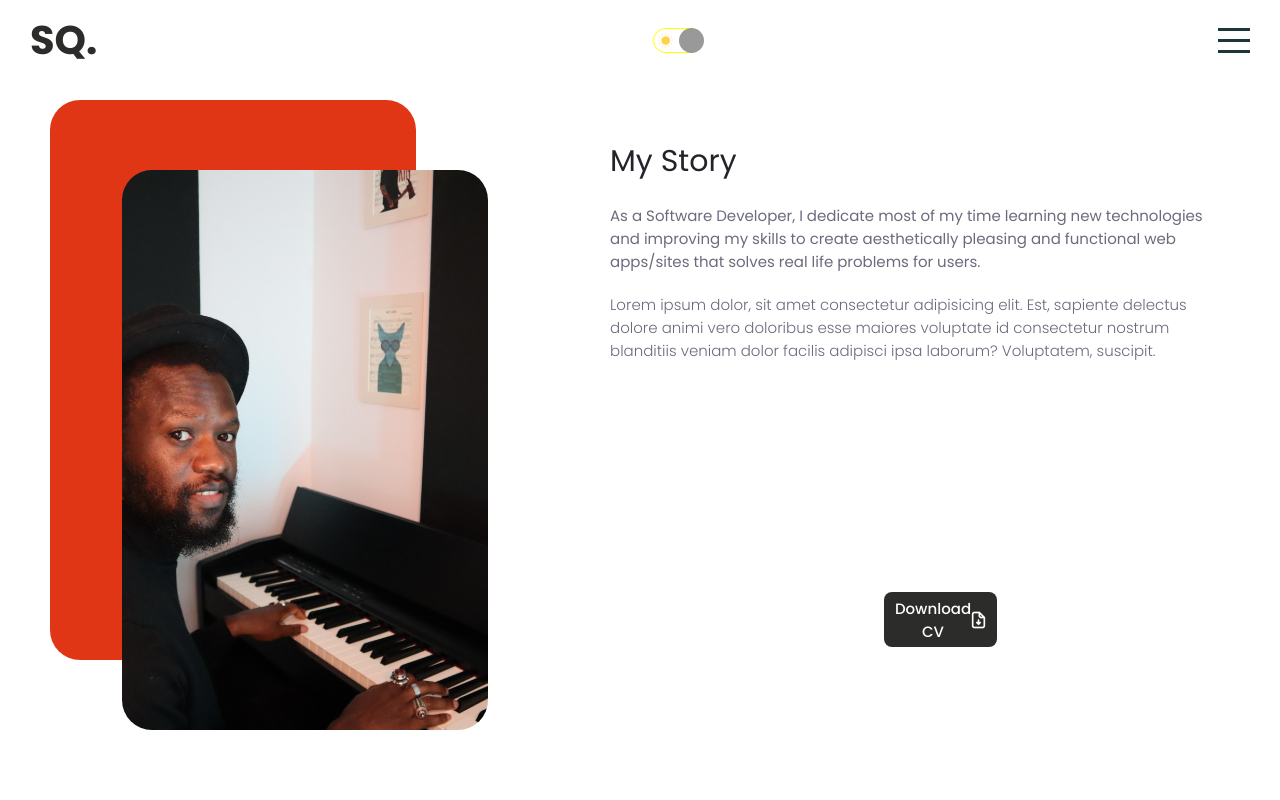
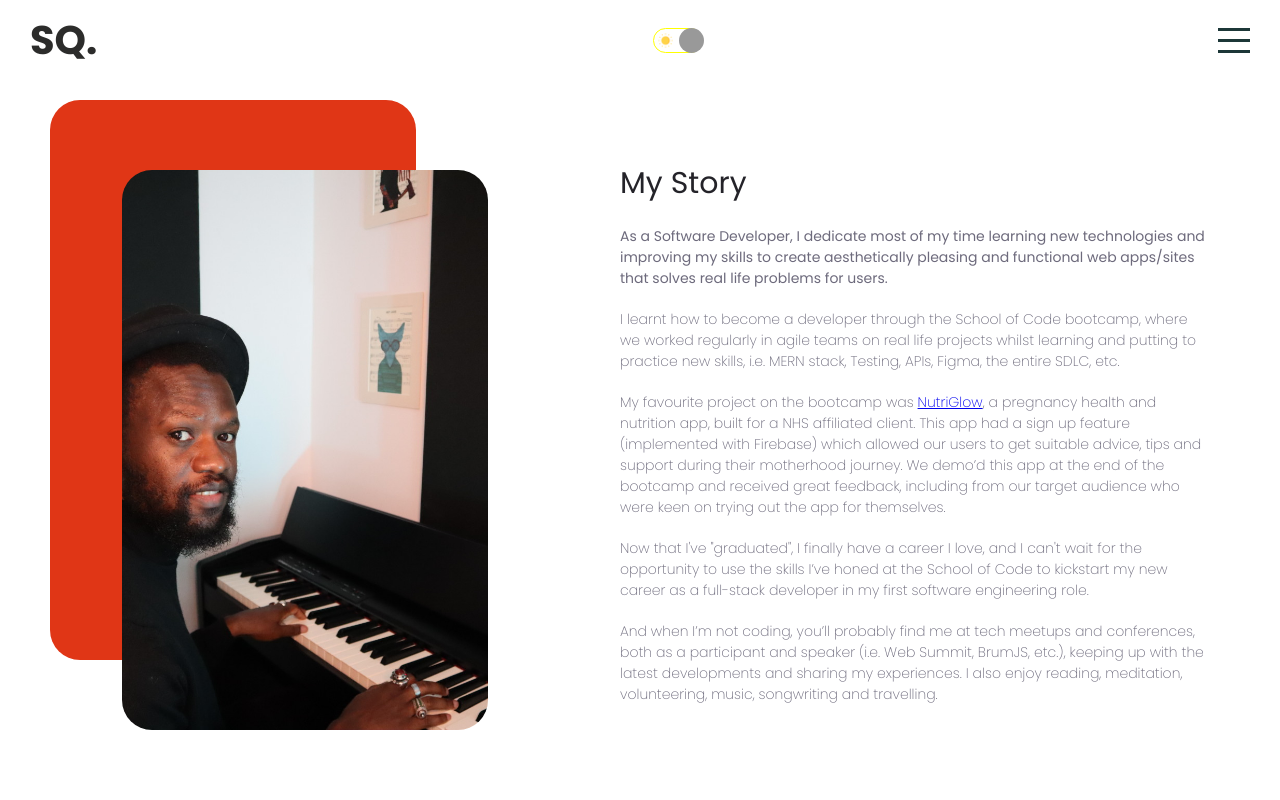
Before and after one commit to codewurld/my-portfolio-site, a React (Create React App) app: page /my-story in a window 1280 px wide. Shown: the top 800 px of the page. Built offline with nearby package versions, Linux system fonts and the light colour scheme.

Commit message:
attempted bug fix suggestion for failed netlify deployment

```diff
--- a/src/components/AboutMe/AboutMe.jsx
+++ b/src/components/AboutMe/AboutMe.jsx
@@ -1,6 +1,10 @@
 import './aboutme.css'
 
 const AboutMe = () => {
+
+    var link = <a href="https://nutri-glow.netlify.app/">NutriGlow</a>;
+
+
     return (
         <div className="about-me">
             {/* divide component to two containers - left and right */}
@@ -14,7 +18,16 @@ const AboutMe = () => {
                 <h1 className="about-meTitle">My Story</h1>
                 <p className="about-meSubtitle">As a Software Developer, I dedicate most of my time learning new technologies and improving my skills to create aesthetically pleasing and functional web apps/sites that solves real life problems for users.</p>
                 <p className="about-meDescription">
-                    Lorem ipsum dolor, sit amet consectetur adipisicing elit. Est, sapiente delectus dolore animi vero doloribus esse maiores voluptate id consectetur nostrum blanditiis veniam dolor facilis adipisci ipsa laborum? Voluptatem, suscipit.
+                    I learnt how to become a developer through the School of Code bootcamp, where we worked regularly in agile teams on real life projects whilst learning and putting to practice new skills, i.e. MERN stack, Testing, APIs, Figma, the entire SDLC, etc.
+                </p>
+                <p className="about-meDescription">
+                    My favourite project on the bootcamp was {link}, a pregnancy health and nutrition app, built for a NHS affiliated client. This app had a sign up feature (implemented with Firebase) which allowed our users to get suitable advice, tips and support during their motherhood journey. We demo’d this app at the end of the bootcamp and received great feedback, including from our target audience who were keen on trying out the app for themselves.
+                </p>
+                <p className="about-meDescription">
+                    Now that I've "graduated", I finally have a career I love, and I can't wait for the opportunity to use the skills I’ve honed at the School of Code to kickstart my new career as a full-stack developer in my first software engineering role.
+                </p>
+                <p className="about-meDescription">
+                    And when I’m not coding, you’ll probably find me at tech meetups and conferences, both as a participant and speaker (i.e. Web Summit, BrumJS, etc.), keeping up with the latest developments and sharing my experiences. I also enjoy reading, meditation, volunteering, music, songwriting and travelling.
                 </p>
                 <div class="about_buttons">
                     <a href="assets/pdf/SholaQuadri_CV (1).pdf" class="button button--flex" download
--- a/src/components/AboutMe/aboutme.css
+++ b/src/components/AboutMe/aboutme.css
@@ -21,7 +21,7 @@
 .about-meRight{
     flex: 1;
     margin-right: 60px;
-    margin-top: 0px;
+    margin-top: 365px;
 }
 
 .about-meCard.bg{
@@ -54,14 +54,19 @@
 
 .about-meTitle{
     font-weight: 400;
+    padding: 10px;
 }
 
 .about-meSubtitle{
-    margin: 20px 0px;
+    /* margin: 20px 0px; */
+    padding: 10px;
+    font-size: 14px;
 }
 
 .about-meDescription{
-    font-weight: 300;
+    font-weight: 200;
+    padding: 10px;
+    font-size: 14px;
 }
 
 @media screen and (max-width: 480px){
--- a/src/components/Button/Button.jsx
+++ b/src/components/Button/Button.jsx
@@ -1,8 +1,8 @@
-
+import './button.css'
 
 const Button = () => {
     return (
-        <div>
+        <div className="button-intro">
             <a href="#contact" className="button button--flex">
                 Let's connect <i className="uil uil-navigator button_icon"></i>
             </a>
--- a/src/components/Button/button.css
+++ b/src/components/Button/button.css
@@ -0,0 +1,4 @@
+/*
+.button-intro{
+    margin-top: 100px;
+} */
--- a/src/components/Intro/Intro.jsx
+++ b/src/components/Intro/Intro.jsx
@@ -25,12 +25,16 @@ const Intro = () => {
                         </div>
 
                     </div>
-                    <p className="intro-description">
+                    {/* <p className="intro-description">
                         I design and develop services for customers of all sizes, specialising in creating stylish, modern websites, web servies and online stores.
-                    </p>
-                    {/* <button className="intro-button">Let's Connect</button> */}
+                    </p> */}
+
+                    <a href="/contact" className="button button--flex" style={{ backgroundColor: darkMode && "#000" }} onMouseOver="this.style.color='#fff'" onMouseOut="this.style.backgroundColor='#FFFFFF'">
+                        Let's connect <i className="uil uil-navigator button_icon"></i>
+                    </a>
                 </div>
-                {/* <Button className="intro-button" /> */}
+
+
             </div>
             <div className="intro-right">
                 <div className="image-bg" style={{ backgroundColor: darkMode && "#fff" }}>
--- a/src/components/Intro/intro.css
+++ b/src/components/Intro/intro.css
@@ -29,6 +29,15 @@ position: relative;
     /* insert space between each item in the */
     justify-content: space-between;
 }
+
+.button--flex{
+    margin: 0px 2px -80px 0px;
+    z-index: 2;
+    display: flex;
+    align-items: center;
+    justify-content: center;
+}
+
 
 .intro-greeting{
     font-size: 30px;
@@ -80,7 +89,7 @@ position: relative;
 }
 
 .intro-button{
-    margin-top: 60px;
+    margin-top: 200px;
 }
 
 .intro-img{
@@ -160,4 +169,8 @@ position: relative;
         margin-top: 10px;
         background: #E03616;
     }
+
+    .button--flex{
+        display: none;
+    }
 }
--- a/src/components/navbar/Navbar.jsx
+++ b/src/components/navbar/Navbar.jsx
@@ -1,9 +1,5 @@
 import React from "react";
 import "./navbar.scss"
-import Person from '@material-ui/icons/Person';
-import EmailIcon from '@material-ui/icons/Email';
-import GitHubIcon from '@material-ui/icons/GitHub';
-import LinkedInIcon from '@material-ui/icons/LinkedIn';
 import Darkmode from "../darkmode/Darkmode";
 import { useContext } from "react";
 import { ThemeContext } from "../../context";
--- a/src/components/newportfolio/NewPortfolio.jsx
+++ b/src/components/newportfolio/NewPortfolio.jsx
@@ -10,7 +10,7 @@ const NewPortfolio = ({ img, link, title, description, tools }) => {
                 <div className="new-portfolio-shape"></div>
                 <div className="new-portfolio-shape"></div>
             </div>
-            <a href={link} target="_blank">
+            <a href={link} target="_blank" rel="noreferrer">
                 <img src={img} alt="" className="new-portfolio-img" />
                 {/* <button className="hidden-button">Live Link</button> */}
             </a>
```
Also changed, not shown: src/App.jsx (+0 -9 lines).
